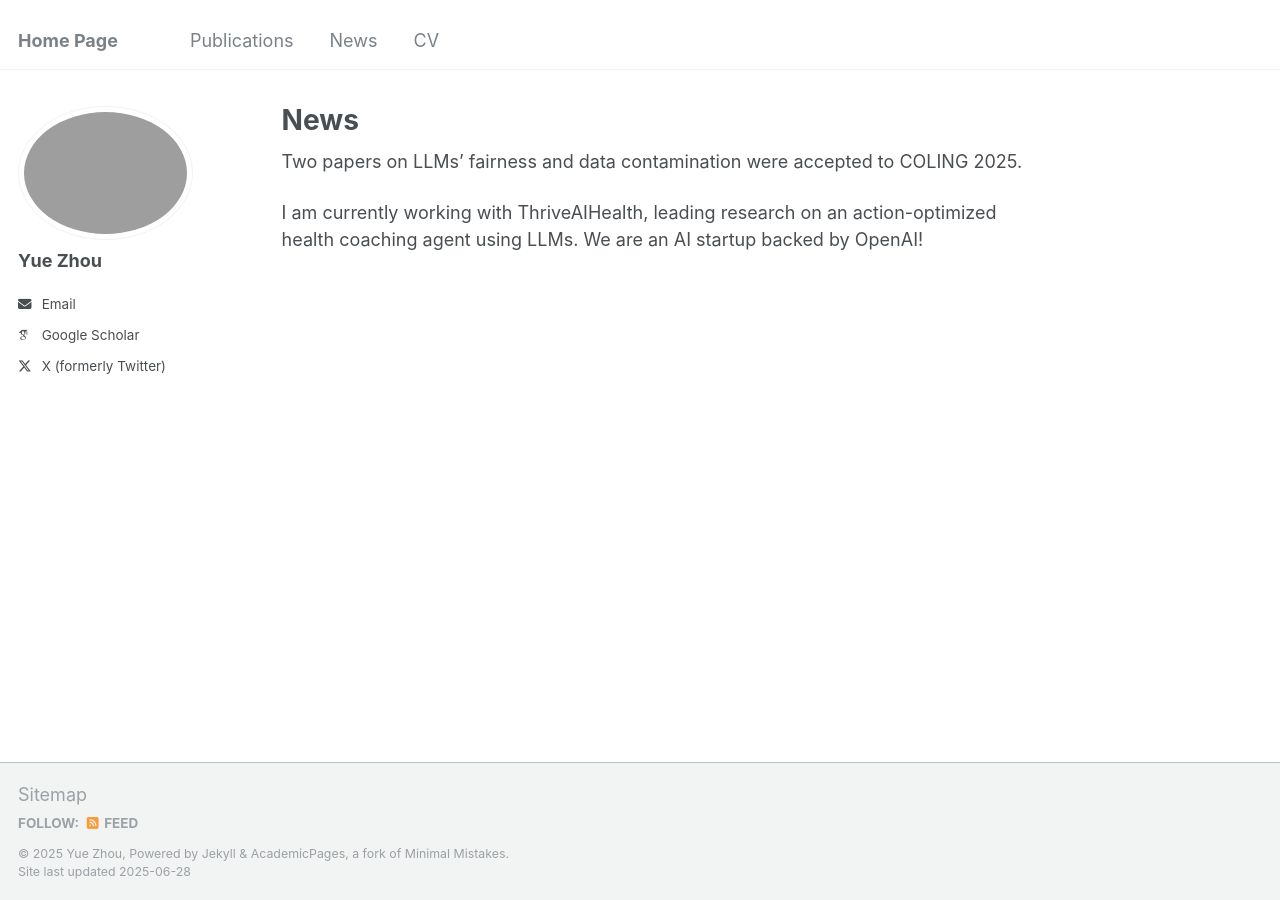
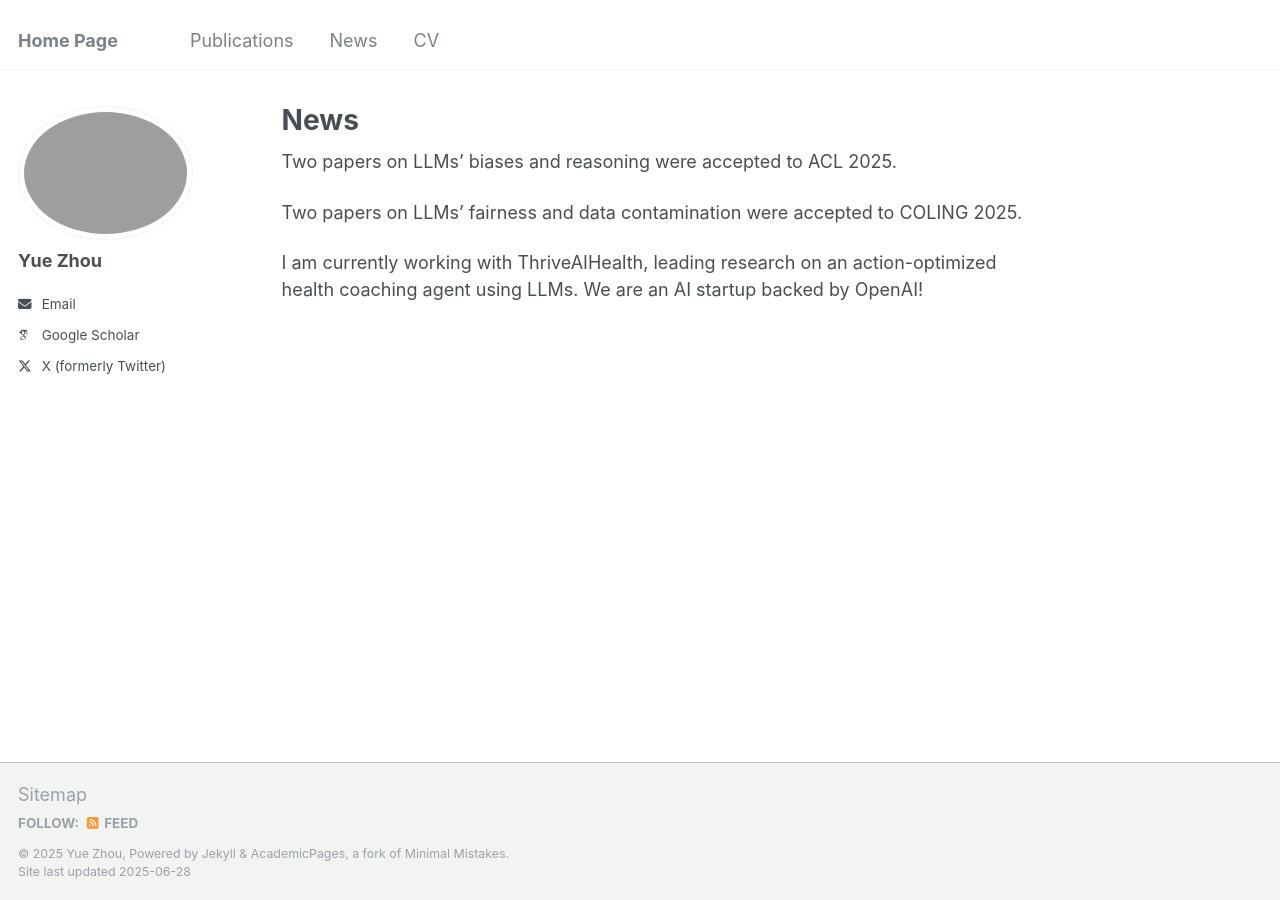
Before and after one commit to Yue-LLM-Pit/Yue-LLM-Pit.github.io, a Jekyll site: the page built from _pages/news.md, in a window 1280 px wide. Built offline with Jekyll 4.4.1, drawn with Linux system fonts in a browser that asks for light colours; some web fonts are replaced.

Commit message:
Update news.md

```diff
--- a/_pages/news.md
+++ b/_pages/news.md
@@ -3,6 +3,8 @@ title: "News"
 permalink: /news/
 ---
 
+Two papers on LLMs' biases and reasoning were accepted to ACL 2025.
+
 Two papers on LLMs' fairness and data contamination were accepted to COLING 2025.
 
 I am currently working with ThriveAIHealth, leading research on an action-optimized health coaching agent using LLMs. We are an AI startup backed by OpenAI!
```
